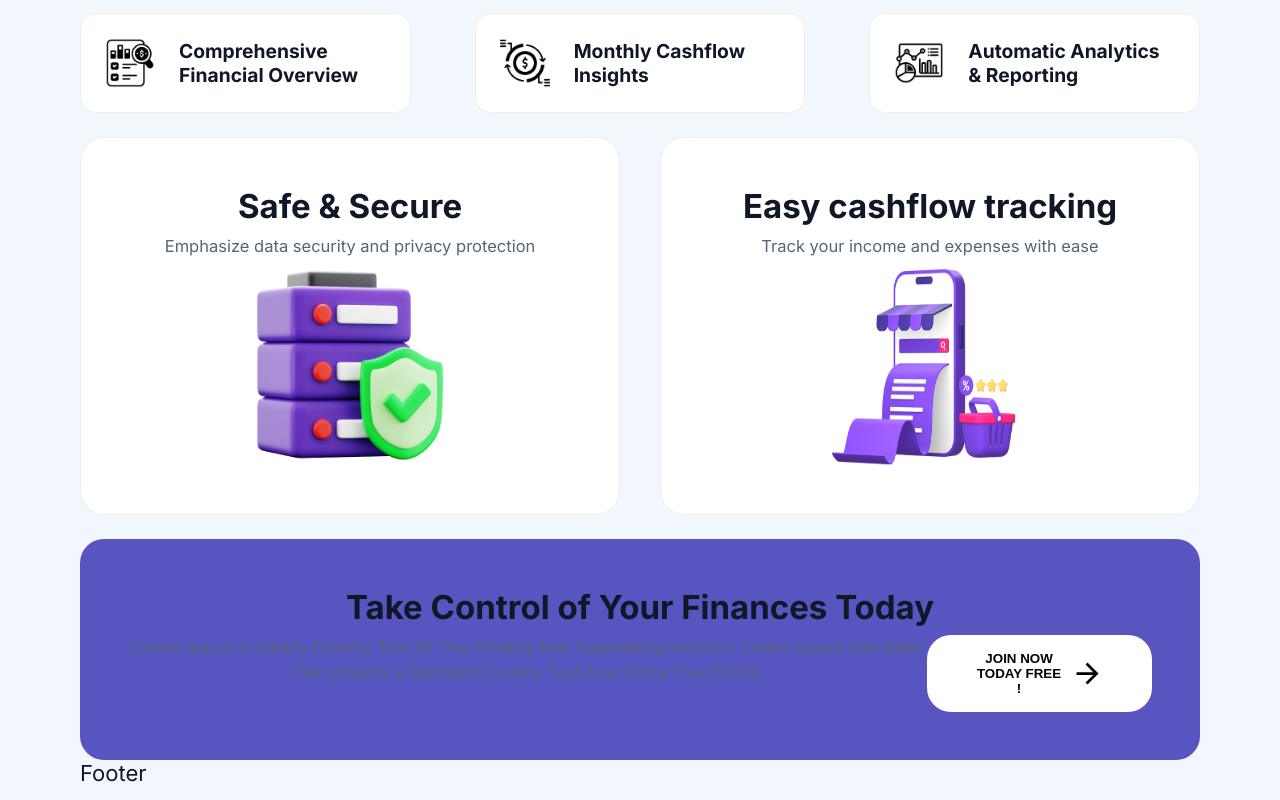
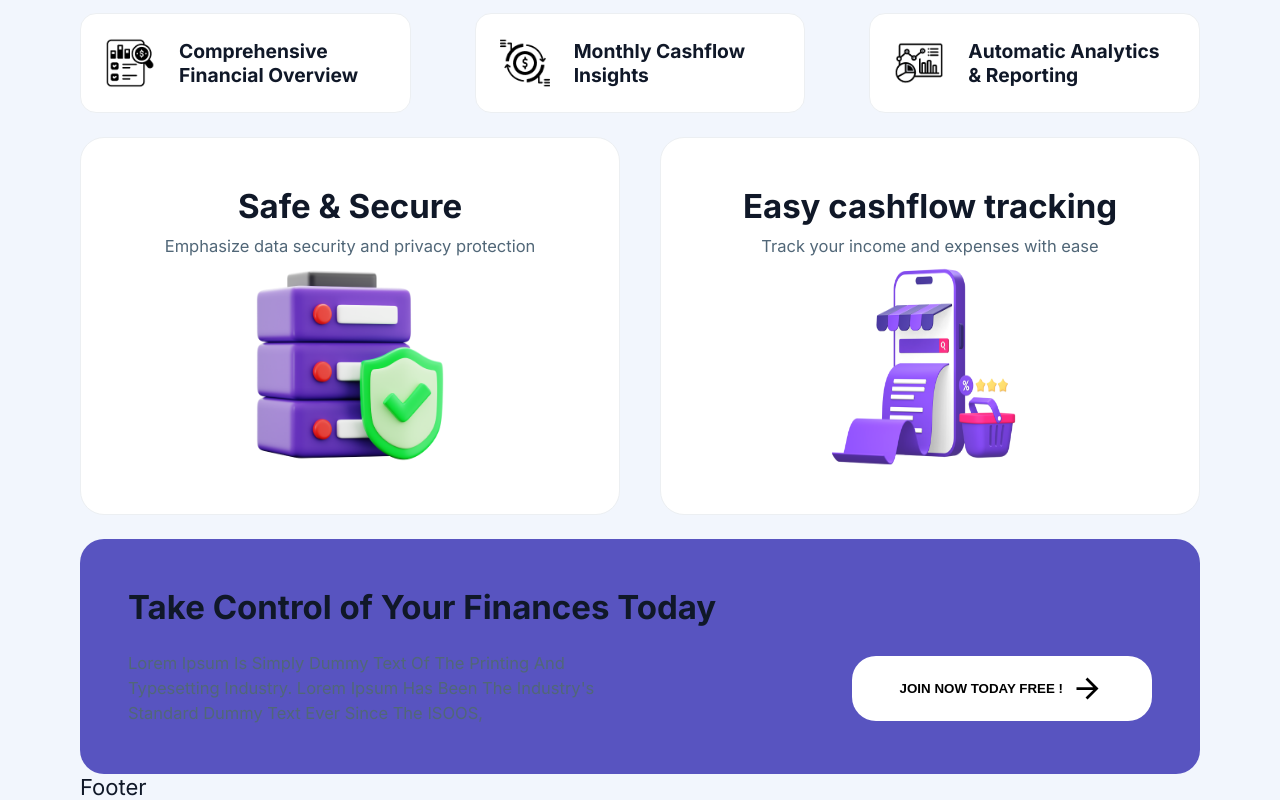
Before and after one commit to danielgen01/financy, a Next.js app: page / in a window 1280 px wide. Shown: the part 1563-2363 px from the top of the page. Built offline with nearby package versions, Linux system fonts and the light colour scheme; no server answers.

Commit message:
feat: styling CTA Teaser

```diff
--- a/src/app/components/CTATeaser/CTATeaser.styles.module.css
+++ b/src/app/components/CTATeaser/CTATeaser.styles.module.css
@@ -6,7 +6,7 @@
     flex-direction: column;
     align-items: center;
     justify-content: center;
-    gap: var(--spacing-sm);
+    gap: var(--spacing-lg);
     background-color: var(--color-primary-main);
     border-radius: var(--border-radius-xl);
     -webkit-border-radius: var(--border-radius-xl);
@@ -18,15 +18,11 @@
   .StyledParagraphAndCtaButtonWrapper {
     display: flex;
     flex-direction: column;
+    gap:var(--spacing-md);
     width: 100%;
   }
 
-  @media (min-width: 960px) {
-    .StyledParagraphAndCtaButtonWrapper {
-        flex-direction: row;
-        justify-content: space-between;
-    }
-  }
+
 
 
   .StyledCTATeaserHeadlineText {
@@ -34,7 +30,9 @@
     font-weight: var(--font-weight-bold);
     color: var(--color-text-primary);
     text-align: center;
+    width: 100%;
   }
+
 
   .StyledCTAButton {
     text-transform: uppercase;
@@ -53,9 +51,30 @@
     align-items: center;
     gap: var(--spacing-sm);
     flex-grow: 1;
+    white-space: nowrap;
+    flex-grow: 0;
+    align-self: center;
 
 }
 
 .StyledCTAButton:hover {
     opacity: 0.8;
 }
+
+
+@media (min-width: 960px) {
+    .StyledParagraphAndCtaButtonWrapper {
+        flex-direction: row;
+        justify-content: space-between;
+    }
+
+
+  .StyledParagraphWrapper {
+    flex-basis:50%;
+    text-align: left !important;
+  }
+
+  .StyledCTATeaserHeadlineText {
+    text-align: left;
+  }
+  }
--- a/src/app/components/CTATeaser/CTATeaser.tsx
+++ b/src/app/components/CTATeaser/CTATeaser.tsx
@@ -16,7 +16,9 @@ export const CTATeaser: React.FC<CTATeaserProps> = ({
     <div className={styles.StyledCTAWrapper}>
       <span className={styles.StyledCTATeaserHeadlineText}>{headlineText}</span>
       <div className={styles.StyledParagraphAndCtaButtonWrapper}>
-        <Paragraph>{paragraphText}</Paragraph>
+        <div className={styles.StyledParagraphWrapper}>
+          <Paragraph>{paragraphText}</Paragraph>
+        </div>
         <button type="button" className={styles.StyledCTAButton}>
           Join Now Today Free ! <ArrowForward />
         </button>
--- a/src/app/components/Typography/Paragraph/Paragraph.styles.module.css
+++ b/src/app/components/Typography/Paragraph/Paragraph.styles.module.css
@@ -3,5 +3,5 @@ font-weight:var(--font-weight-regular);
 color: var( --color-navigation-item);
 font-size: var(--font-size-xs);
 line-height: 150%;
-text-align: center;
+text-align: inherit;
 }
```
